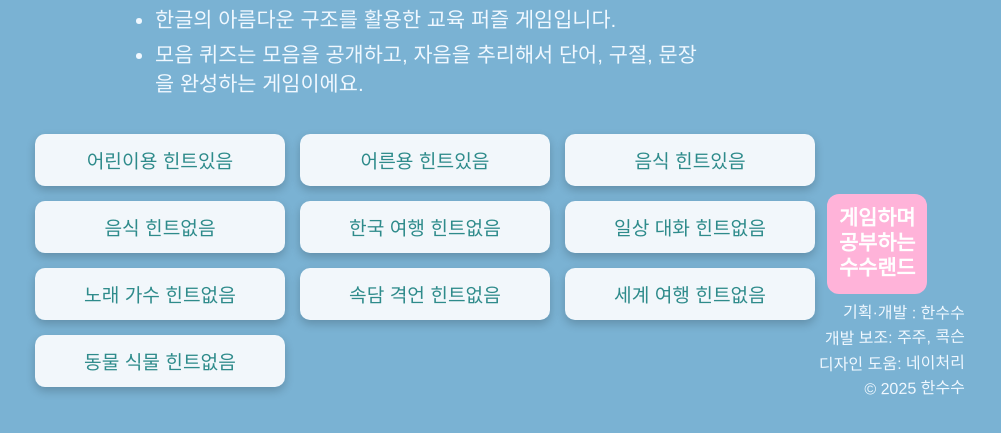
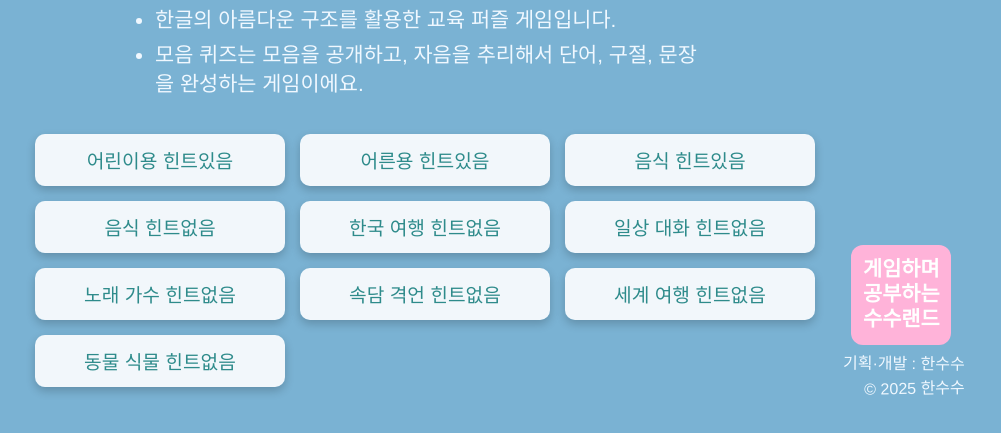
Before and after one commit to soosoohan/moeum-quiz, a plain HTML site: page index.html in a window 1280 px wide. Shown: the part 271-704 px from the top of the page, without its empty margins (215-1216 px from the left). Drawn offline with Linux system fonts and the light colour scheme; a web font is replaced by a local one.

Commit message:
Update index.html

```diff
--- a/index.html
+++ b/index.html
@@ -459,8 +459,6 @@ top: 2%;
     <div>공부하는</div>
     <div>수수랜드</div>
 </button>     <div class="credits-item">기획·개발 : 한수수</div>
-            <div class="credits-item">개발 보조: 주주, 콕슨</div>
-            <div class="credits-item">디자인 도움: 네이처리</div>
             <div class="credits-item">© 2025 한수수</div>
         </div>
     </div>
```
